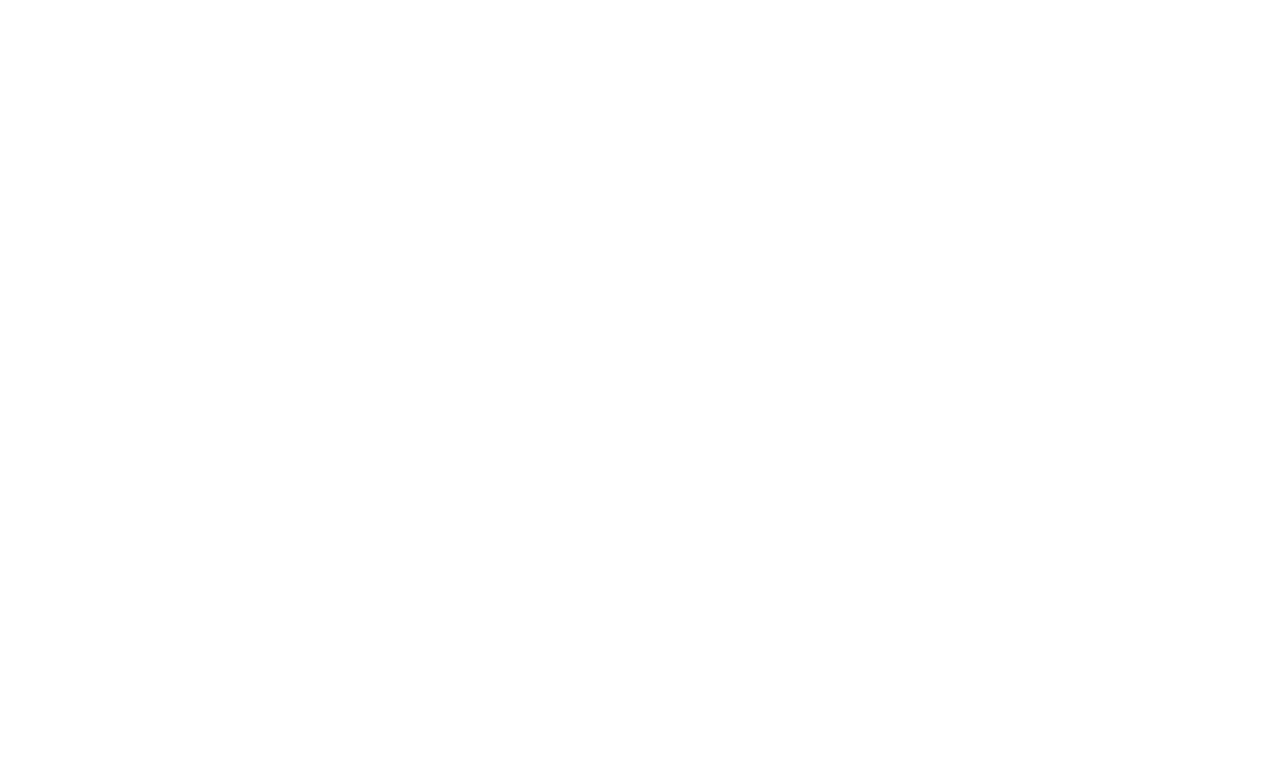
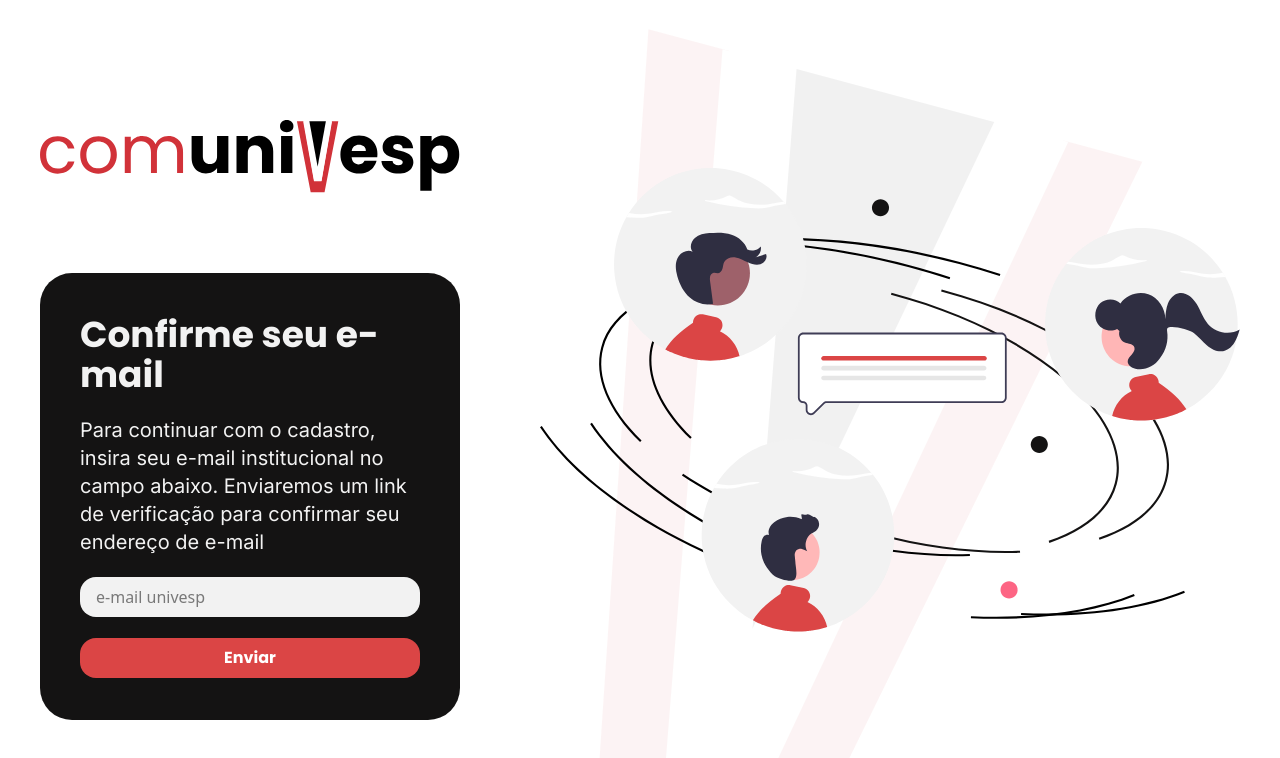
Before and after one commit to fabiolima-dev/comunivesp-web, a React (Vite) app: page /solicitacao-cadastro in a window 1280 px wide. Before the commit this address had no page. Shown: the top 758 px of the page. Built offline with nearby package versions, Linux system fonts and the light colour scheme.

Commit message:
Corrige layout do logo, ajustes nas rotas e integração com back end para envio de e-mail

```diff
--- a/package.json
+++ b/package.json
@@ -14,6 +14,7 @@
     "@tailwindcss/vite": "^4.0.17",
     "react": "^19.0.0",
     "react-dom": "^19.0.0",
+    "react-hook-form": "^7.55.0",
     "react-router-dom": "^7.4.1",
     "tailwindcss": "^4.0.17"
   },
--- /dev/null
+++ b/src/components/login/RequestRegistration.jsx
@@ -0,0 +1,59 @@
+import { useForm } from "react-hook-form";
+
+function RequestRegistration() {
+  const {
+    register,
+    handleSubmit,
+    formState: { errors },
+  } = useForm();
+
+  const onSubmit = async (data) => {
+    try {
+      const response = await fetch(
+        "http://localhost:3000/auth/solicitacao-cadastro",
+        {
+          method: "POST",
+          headers: { "Content-Type": "application/json" },
+          body: JSON.stringify({ email: data.email }),
+        },
+      );
+      if (response.ok) {
+        console.log("email enviado com sucesso");
+      } else {
+        console.error("Falha ao enviar o e-mail de autenticacao");
+      }
+    } catch (error) {
+      console.error("Falha ao enviar o e-mail de autenticacao");
+    }
+  };
+  return (
+    <form
+      onSubmit={handleSubmit(onSubmit)}
+      className="flex flex-col justify-around h-full bg-secondary w-full rounded-4xl p-10 gap-4"
+    >
+      <h2 className="text-tertiary">Confirme seu e-mail</h2>
+      <p className="text-xl ">
+        Para continuar com o cadastro, insira seu e-mail institucional no campo
+        abaixo. Enviaremos um link de verificação para confirmar seu endereço de
+        e-mail
+      </p>
+      <input
+        type="email"
+        className="w-full"
+        placeholder="e-mail univesp"
+        {...register("email", {
+          required: "O e-mail é obrigatório.",
+          pattern: {
+            value: /^[a-zA-Z0-9._%+-]+@(aluno\.)?univesp\.br$/,
+            message:
+              "Utilize um e-mail institucional válido (@univesp.br ou @aluno.univesp.br)",
+          },
+        })}
+      ></input>
+      {errors.email && <p className="text-primary">{errors.email.message}</p>}
+      <button className="bg-primary text-quaternary w-full">Enviar</button>
+    </form>
+  );
+}
+
+export default RequestRegistration;
--- a/src/pages/LoginPage.jsx
+++ b/src/pages/LoginPage.jsx
@@ -18,7 +18,7 @@
         <img className="w-full" src={Illustration} alt="Ilustração" />
       </div>
       <img
-        className="absolute rotate-15 opacity-5 -z-1 right-60"
+        className="absolute rotate-15 opacity-5 -z-1 right-60 w-lg"
         src={UnivespBg}
         alt="Background"
       />
--- a/src/routes.jsx
+++ b/src/routes.jsx
@@ -11,12 +11,13 @@
 import EmailConfirmation from "./components/login/EmailConfirmation.jsx";
 import PasswordChanged from "./components/login/PasswordChanged.jsx";
 import PasswordReset from "./components/login/PasswordReset.jsx";
+import RequestRegistration from "./components/login/RequestRegistration.jsx";
 
 const RoutesConfig = () => (
   <Router>
     <Routes>
-      <Route element={<Layout />}>
-        <Route path="/" element={<LoginPage />}>
+      <Route path="/" element={<Layout />}>
+        <Route element={<LoginPage />}>
           <Route index element={<Home />} />
           <Route path="login" element={<Login />} />
           <Route path="cadastro" element={<CreateAccount />} />
@@ -25,6 +26,10 @@
           <Route path="confirmacao-email" element={<EmailConfirmation />} />
           <Route path="recuperacao-senha" element={<PasswordReset />} />
           <Route path="senha-alterada" element={<PasswordChanged />} />
+          <Route
+            path="solicitacao-cadastro"
+            element={<RequestRegistration />}
+          />
         </Route>
       </Route>
     </Routes>
```
Also changed, not shown: 1 other file (tests, documents, lock files or other folders).
